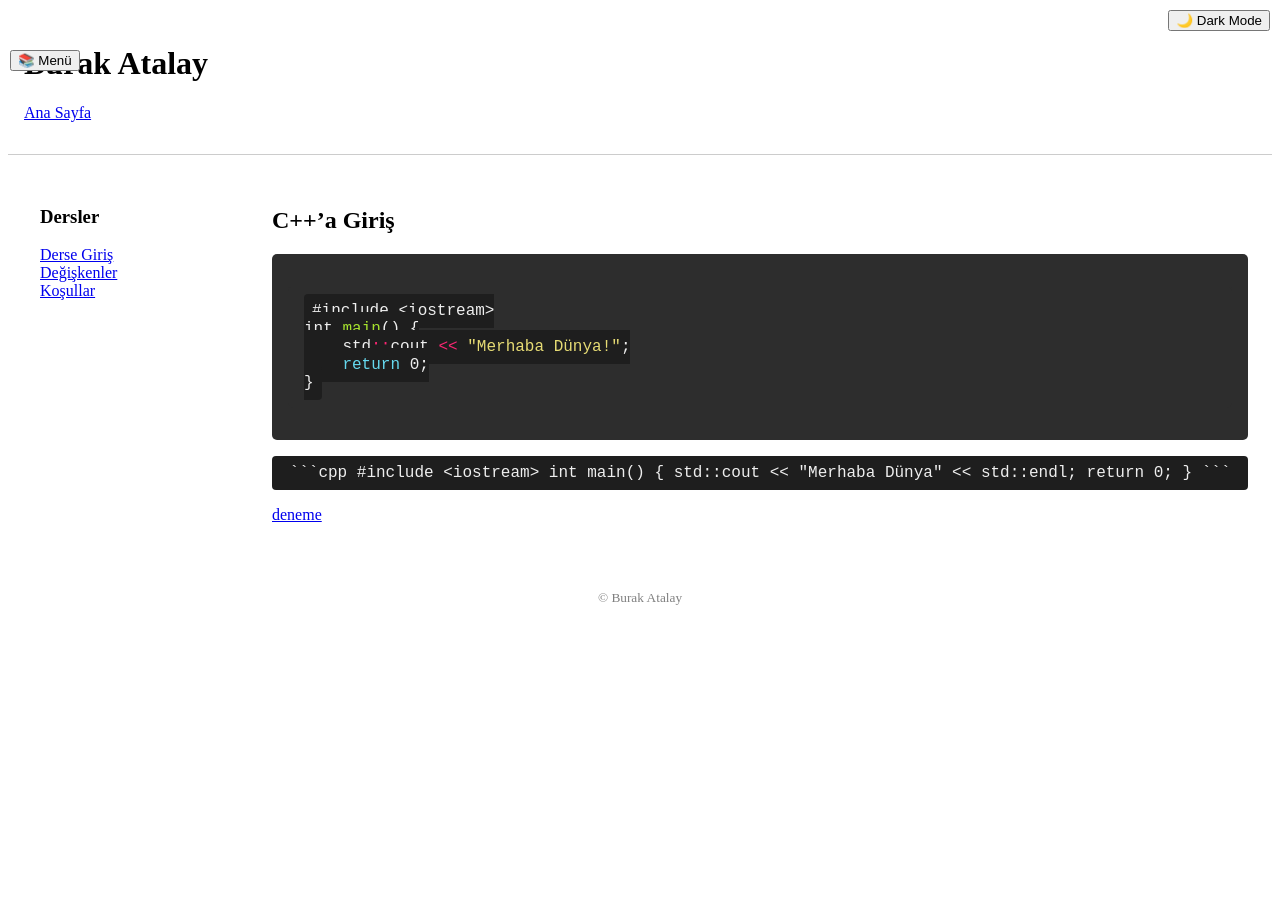
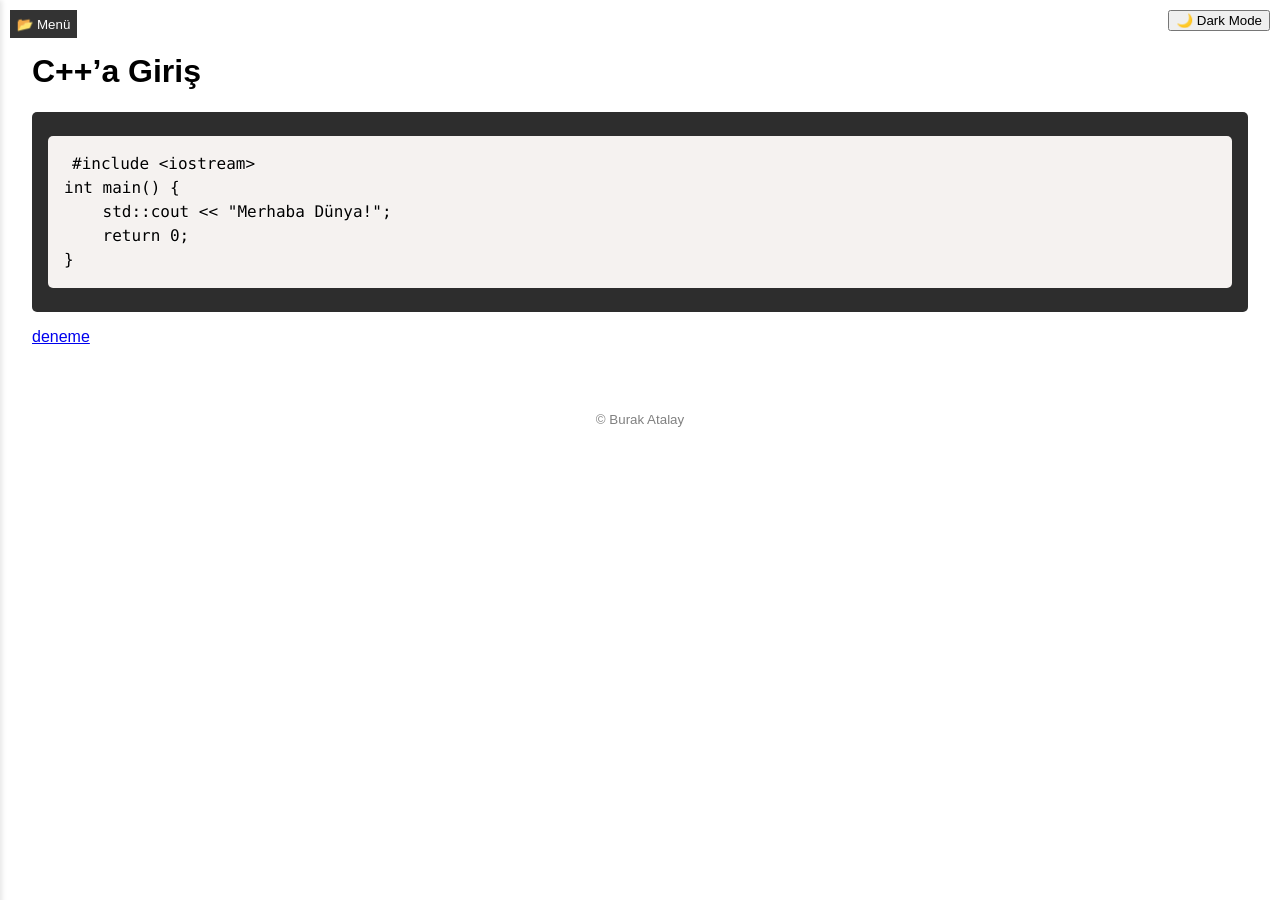
Before and after one commit to burakatalay06/burakatalay06.github.io, a Jekyll site: the page built from cpp/ders-giris.md, in a window 1280 px wide. Built offline with Jekyll 4.4.1, drawn with Linux system fonts in a browser that asks for light colours.

Commit message:
default.html: edited.

````diff
--- a/_layouts/default.html
+++ b/_layouts/default.html
@@ -1,47 +1,95 @@
 <!DOCTYPE html>
 <html lang="tr">
-
 <head>
   <meta charset="UTF-8">
   <title>{{ page.title }} | {{ site.title }}</title>
   <link rel="stylesheet" href="/assets/style.css">
-  <meta name="viewport" content="width=device-width, initial-scale=1.0">
+  <link rel="stylesheet" href="https://cdn.jsdelivr.net/npm/prismjs@1.29.0/themes/prism.min.css">
+  <script src="https://cdn.jsdelivr.net/npm/prismjs@1.29.0/prism.min.js"></script>
+  <style>
+    body {
+      margin: 0;
+      font-family: sans-serif;
+    }
+    .sidebar {
+      position: fixed;
+      top: 0;
+      left: 0;
+      width: 250px;
+      height: 100%;
+      background-color: #f8f9fa;
+      padding: 1em;
+      box-shadow: 2px 0 5px rgba(0,0,0,0.1);
+      transform: translateX(-100%);
+      transition: transform 0.3s ease;
+      z-index: 998;
+    }
+    .sidebar.open {
+      transform: translateX(0);
+    }
+    .sidebar-toggle {
+      position: fixed;
+      top: 10px;
+      left: 10px;
+      z-index: 999;
+      background-color: #333;
+      color: #fff;
+      padding: 0.5em;
+      border: none;
+      cursor: pointer;
+    }
+    .dark-mode .sidebar {
+      background-color: #222;
+      color: #ddd;
+    }
+    main {
+      margin-left: 0;
+      padding: 2em;
+      transition: margin-left 0.3s ease;
+    }
+    .sidebar.open ~ main {
+      margin-left: 250px;
+    }
+    pre {
+      background-color: #eee;
+      padding: 1em;
+      overflow-x: auto;
+    }
+    .dark-mode pre {
+      background-color: #222;
+      color: #ddd;
+    }
+  </style>
 </head>
-
 <body>
-  <!-- 🌙 Dark Mode Toggle Button -->
+  <button onclick="toggleSidebar()" class="sidebar-toggle">📂 Menü</button>
   <button onclick="toggleDarkMode()" style="position:fixed; top:10px; right:10px; z-index:999;">
     🌙 Dark Mode
   </button>
+
   <script src="/assets/darkmode.js"></script>
 
-  <header style="padding:1em; border-bottom:1px solid #ccc;">
-    <h1>{{ site.title }}</h1>
-    <p><a href="/">Ana Sayfa</a></p>
-  </header>
+  <div id="sidebar" class="sidebar">
+    <h2>📚 Dersler</h2>
+    <ul>
+      <li><a href="/">Ana Sayfa</a></li>
+      <li><a href="/cpp/deneme">Deneme</a></li>
+      <li><a href="/cpp/ders-giris">Derslere Giriş</a></li>
+    </ul>
+  </div>
 
-  <button onclick="toggleSidebar()" style="position:fixed; top:50px; left:10px; z-index:999;">📚 Menü</button>
-
-  <main style="display: flex; padding: 2em;">
-    <!-- Sidebar -->
-    <nav id="sidebar" style="min-width:200px; margin-right:2em; display:block;">
-      <h3>Dersler</h3>
-      <ul style="list-style: none; padding-left: 0;">
-        <li><a href="/cpp/derse-giris">Derse Giriş</a></li>
-        <li><a href="/cpp/degiskenler">Değişkenler</a></li>
-        <li><a href="/cpp/kosullar">Koşullar</a></li>
-      </ul>
-    </nav>
-
-    <!-- İçerik -->
-    <section style="flex:1;">
-      {{ content }}
-    </section>
+  <main>
+    {{ content }}
   </main>
 
   <footer style="padding:1em; text-align:center; color:gray;">
     <small>© {{ site.title }}</small>
   </footer>
+
+  <script>
+    function toggleSidebar() {
+      document.getElementById('sidebar').classList.toggle('open');
+    }
+  </script>
 </body>
-
 </html>
--- a/cpp/ders-giris.md
+++ b/cpp/ders-giris.md
@@ -13,7 +13,6 @@ int main() {
 }
 ```
 
-<pre> ```cpp #include &lt;iostream&gt; int main() { std::cout &lt;&lt; "Merhaba Dünya" &lt;&lt; std::endl; return 0; } ``` </pre>
 
 
 [deneme](deneme)
````
